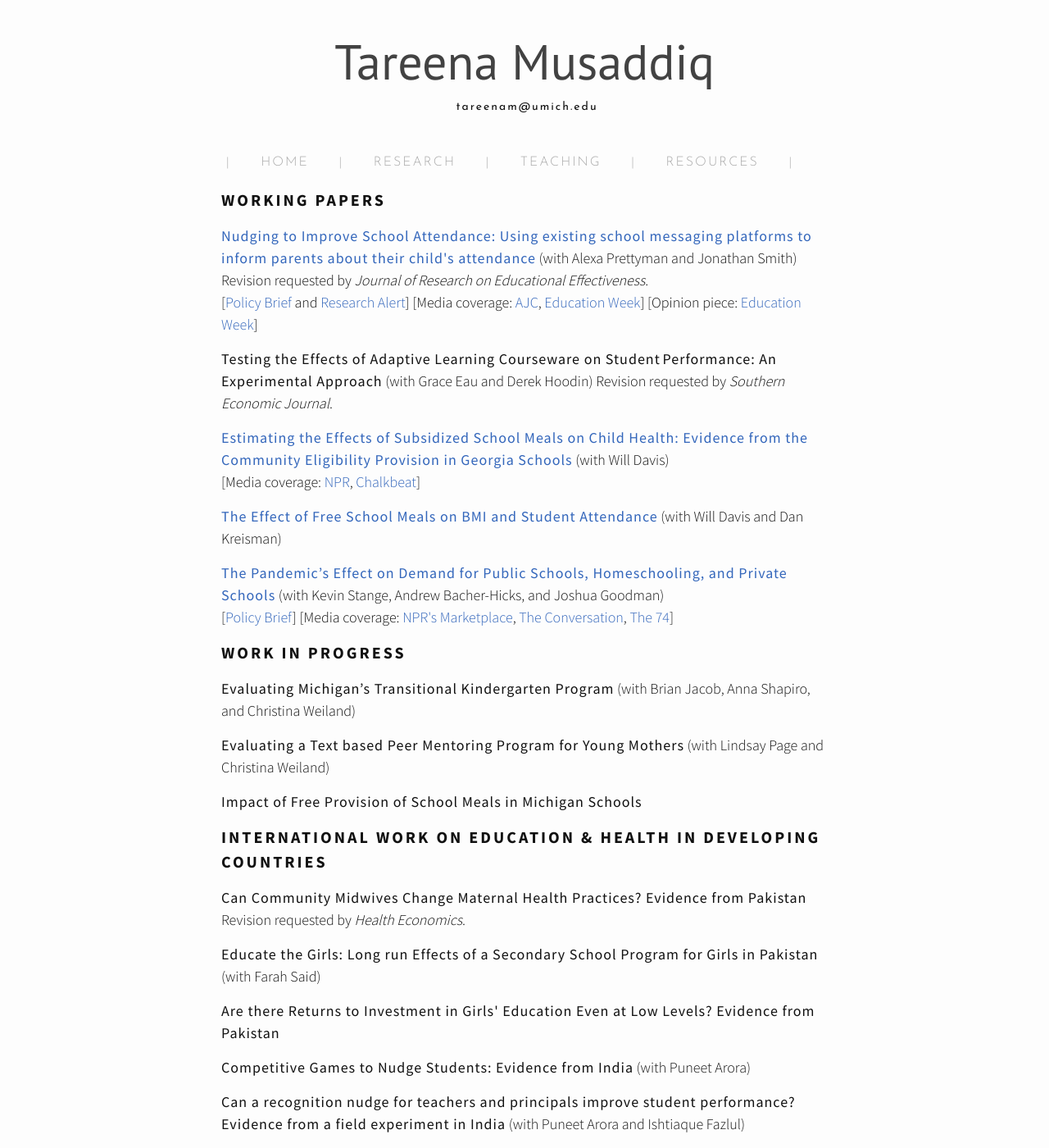
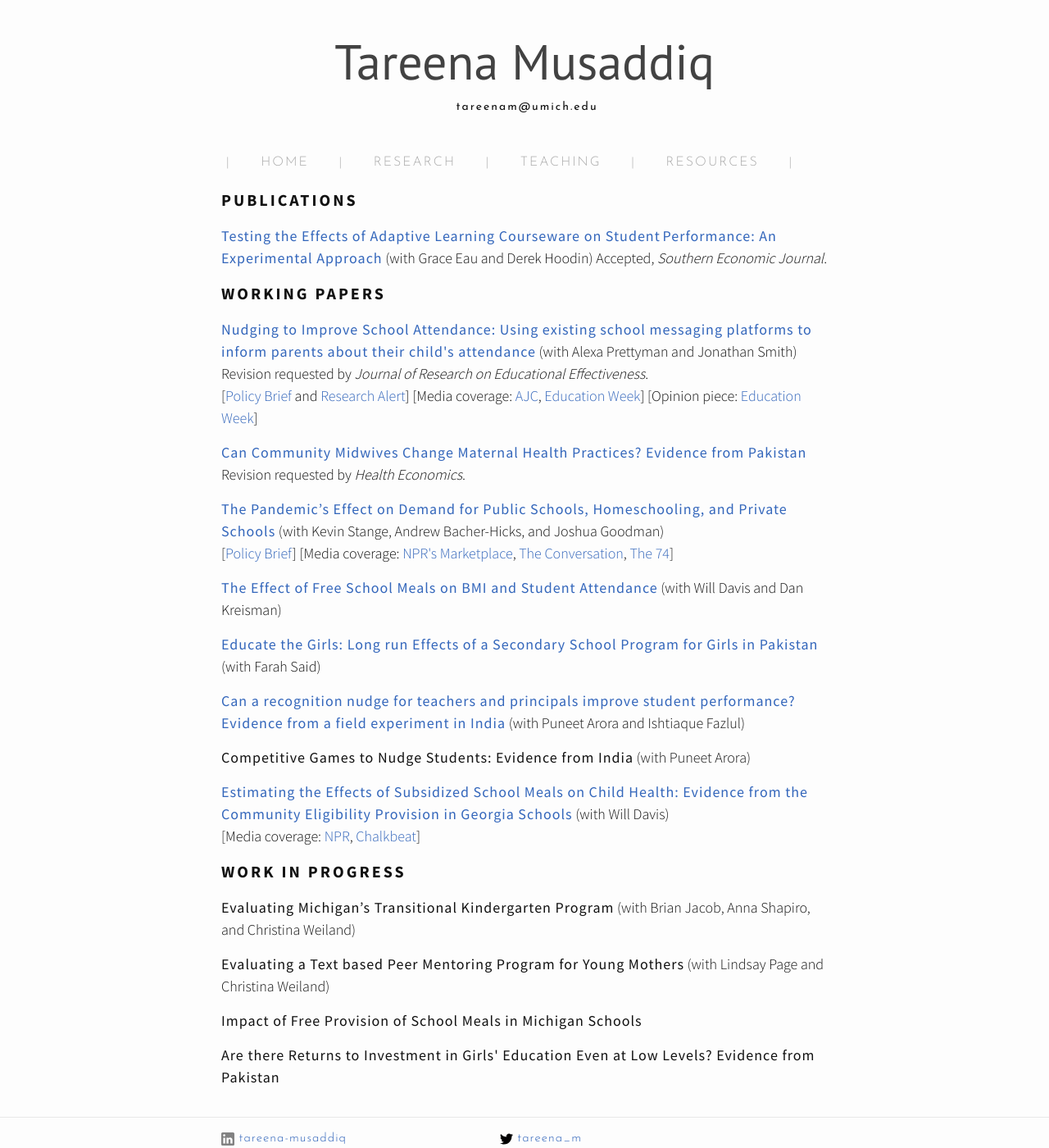
Before and after one commit to tareena/tareena.github.io, a Jekyll site: the page built from 2-research.md, in a window 1280 px wide and 1400 px high. Shown: the whole window at 82% size. Built offline with Jekyll 4.4.1, drawn with Linux system fonts in a browser that asks for light colours; nearby versions of some CDN libraries.

Commit message:
Update 2-research.md

```diff
--- a/2-research.md
+++ b/2-research.md
@@ -5,6 +5,16 @@ permalink: /research/
 ---
 
 <div class="manual-post">
+
+  <div class="manual sectionTitle"><strong>Publications</strong><br></div>
+
+  <p> <div class="manual-content">
+    <span style="letter-spacing: 1px !important;font-weight: 400"><a href="/files/adaptive-learning-SEJ.pdf">Testing the Effects of Adaptive Learning Courseware on Student Performance: An Experimental Approach</a></span> (with Grace Eau and Derek Hoodin) Accepted, <i>Southern Economic Journal</i>.
+  </div>
+  </p>
+
+
+
   <div class="manual sectionTitle"><strong>Working Papers</strong><br></div>
 
   <p> <div class="manual-content">
@@ -18,15 +28,16 @@ permalink: /research/
   </p>
 
   <p> <div class="manual-content">
-  <span style="letter-spacing: 1px !important;font-weight: 400">Testing the Effects of Adaptive Learning Courseware on Student Performance: An Experimental Approach</span> (with Grace Eau and Derek Hoodin) Revision requested by <i>Southern Economic Journal</i>.
+  <span style="letter-spacing: 1px !important;font-weight: 400"><a href="/files/community-midwives.pdf">Can Community Midwives Change Maternal Health Practices? Evidence from Pakistan</a></span> Revision requested by <i>Health Economics</i>.
   </div>
   </p>
 
   <p> <div class="manual-content">
-  <span style="letter-spacing: 1px !important;font-weight: 400"><a href="/files/schoolmeals.pdf">Estimating the Effects of Subsidized School Meals on Child Health: Evidence from the Community Eligibility Provision in Georgia Schools</a></span> (with Will Davis)
-  <br><p>
-  [Media coverage: <a href="https://kjzz.org/content/639969/arizona-provision-could-result-free-lunches-students">NPR</a>,
-   <a href="https://www.chalkbeat.org/posts/us/2018/05/04/free-school-lunch-for-all-meant-to-reduce-stigma-may-also-keep-students-healthier/">Chalkbeat</a>]</p>
+  <span style="letter-spacing: 1px !important;font-weight: 400"><a href="/files/pandemic-effect-paper.pdf">The Pandemic’s Effect on Demand for Public Schools, Homeschooling, and Private Schools</a></span> (with Kevin Stange, Andrew Bacher-Hicks, and Joshua Goodman)
+  <br>
+  [<a href="/files/pandemic-effect-policy-brief.pdf">Policy Brief</a>]
+  [Media coverage: <a href="https://www.marketplace.org/2021/09/23/public-schools-see-fewer-enrolled-kindergartners-whered-they-go/amp/">NPR's Marketplace</a>,  <a href="https://theconversation.com/4-trends-in-public-school-enrollment-due-to-covid-19-168911">The Conversation</a>,
+ <a href="https://www.the74million.org/article/the-week-in-covid-education-policy-many-parents-dont-plan-on-vaccinating-young-kids-schools-without-mask-policies-three-times-more-likely-to-see-outbreaks-more/">The 74</a>]
   </div>
   </p>
 
@@ -36,11 +47,25 @@ permalink: /research/
   </p>
 
   <p> <div class="manual-content">
-  <span style="letter-spacing: 1px !important;font-weight: 400"><a href="/files/pandemic-effect-paper.pdf">The Pandemic’s Effect on Demand for Public Schools, Homeschooling, and Private Schools</a></span> (with Kevin Stange, Andrew Bacher-Hicks, and Joshua Goodman)
-  <br>
-  [<a href="/files/pandemic-effect-policy-brief.pdf">Policy Brief</a>]
-  [Media coverage: <a href="https://www.marketplace.org/2021/09/23/public-schools-see-fewer-enrolled-kindergartners-whered-they-go/amp/">NPR's Marketplace</a>,  <a href="https://theconversation.com/4-trends-in-public-school-enrollment-due-to-covid-19-168911">The Conversation</a>,
- <a href="https://www.the74million.org/article/the-week-in-covid-education-policy-many-parents-dont-plan-on-vaccinating-young-kids-schools-without-mask-policies-three-times-more-likely-to-see-outbreaks-more/">The 74</a>]
+  <span style="letter-spacing: 1px !important;font-weight: 400"><a href="/files/educate-girls-PK.pdf">Educate the Girls: Long run Effects of a Secondary School Program for Girls in Pakistan</a></span> (with Farah Said)
+  </div>
+  </p>
+
+  <p> <div class="manual-content">
+  <span style="letter-spacing: 1px !important;font-weight: 400"><a href="/files/teacher-incentive-India.pdf">Can a recognition nudge for teachers and principals improve student performance? Evidence from a field experiment in India</a></span> (with Puneet Arora and Ishtiaque Fazlul)
+  </div>
+  </p>
+
+  <p> <div class="manual-content">
+  <span style="letter-spacing: 1px !important;font-weight: 400">Competitive Games to Nudge Students: Evidence from India</span> (with Puneet Arora)
+  </div>
+  </p>
+
+  <p> <div class="manual-content">
+  <span style="letter-spacing: 1px !important;font-weight: 400"><a href="/files/schoolmeals.pdf">Estimating the Effects of Subsidized School Meals on Child Health: Evidence from the Community Eligibility Provision in Georgia Schools</a></span> (with Will Davis)
+  <br><p>
+  [Media coverage: <a href="https://kjzz.org/content/639969/arizona-provision-could-result-free-lunches-students">NPR</a>,
+   <a href="https://www.chalkbeat.org/posts/us/2018/05/04/free-school-lunch-for-all-meant-to-reduce-stigma-may-also-keep-students-healthier/">Chalkbeat</a>]</p>
   </div>
   </p>
 
@@ -63,32 +88,8 @@ permalink: /research/
   </div>
   </p>
 
-
-
-  <div class="manual sectionTitle"><strong>International Work on Education & Health in Developing Countries</strong><br></div>
-
-  <p> <div class="manual-content">
-  <span style="letter-spacing: 1px !important;font-weight: 400">Can Community Midwives Change Maternal Health Practices? Evidence from Pakistan</span> Revision requested by <i>Health Economics</i>.
-  </div>
-  </p>
-
-  <p> <div class="manual-content">
-  <span style="letter-spacing: 1px !important;font-weight: 400">Educate the Girls: Long run Effects of a Secondary School Program for Girls in Pakistan</span> (with Farah Said)
-  </div>
-  </p>
-
-  <p> <div class="manual-content">
+   <p> <div class="manual-content">
   <span style="letter-spacing: 1px !important;font-weight: 400">Are there Returns to Investment in Girls' Education Even at Low Levels? Evidence from Pakistan</span>
-  </div>
-  </p>
-
-  <p> <div class="manual-content">
-  <span style="letter-spacing: 1px !important;font-weight: 400">Competitive Games to Nudge Students: Evidence from India</span> (with Puneet Arora)
-  </div>
-  </p>
-
-  <p> <div class="manual-content">
-  <span style="letter-spacing: 1px !important;font-weight: 400">Can a recognition nudge for teachers and principals improve student performance? Evidence from a field experiment in India</span> (with Puneet Arora and Ishtiaque Fazlul)
   </div>
   </p>
 
```
